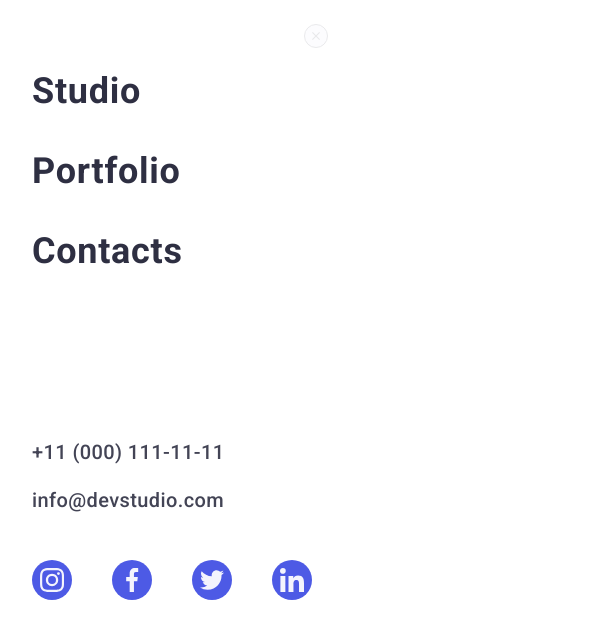
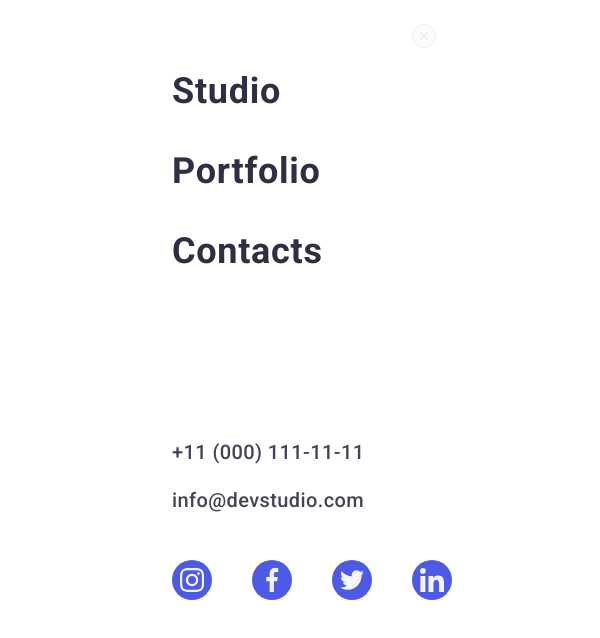
Before and after one commit to genvarius79/goit-markup-hw-06, a plain HTML site: page index.html in a window 600 px wide. Drawn offline with nearby package versions, Linux system fonts and the light colour scheme.

Commit message:
resolve header

```diff
--- a/css/styles.css
+++ b/css/styles.css
@@ -63,8 +63,6 @@ button {
 .container {
   padding-left: 16px;
   padding-right: 16px;
-  box-sizing: border-box;
-  align-self: center;
 }
 .section {
   padding-bottom: 120px;
@@ -160,9 +158,9 @@ button {
   letter-spacing: 0.02em;
   transition: color 250ms cubic-bezier(0.4, 0, 0.2, 1);
 }
-/*++++++++++++++++++    0 ....767px    +++++++++++++++++++++*/
+/*++++++++++++++++++    0 ....768px    +++++++++++++++++++++*/
 
-@media screen and (max-width: 767px) {
+@media screen and (max-width: 768px) {
   .mobile-open-btn {
     border: none;
     background-color: transparent;
@@ -246,21 +244,26 @@ button {
 
   .menu-icon {
     display: flex;
-    gap: 40px;
+    gap: 24px;
     margin-top: 48px;
   }
 }
-/*=================   0 ....767px    ====================*/
+/*=================   0 ....768px    ====================*/
 
-/*++++++++++++++++++    480 ....&    +++++++++++++++++++++*/
-@media screen and (min-width: 480px) {
-  .container {
-    width: 352px;
-    display: flex;
-    justify-content: space-between;
+@media screen and (min-width: 320px) and (max-width: 768px) {
+  .menu-icon {
+    gap: 40px;
   }
 }
 
+@media screen and (min-width: 320px) {
+  /* ++++++++++++ HEADER TABLET STYLES +++++++++++++++++++ */
+
+  .container {
+    width: 320px;
+    margin: 0 auto;
+  }
+}
 /* ============== End HEADER MOBILE STYLES ============== */
 
 /* ++++++++++++ TABLET STYLES +++++++++++++++++++ */
```
